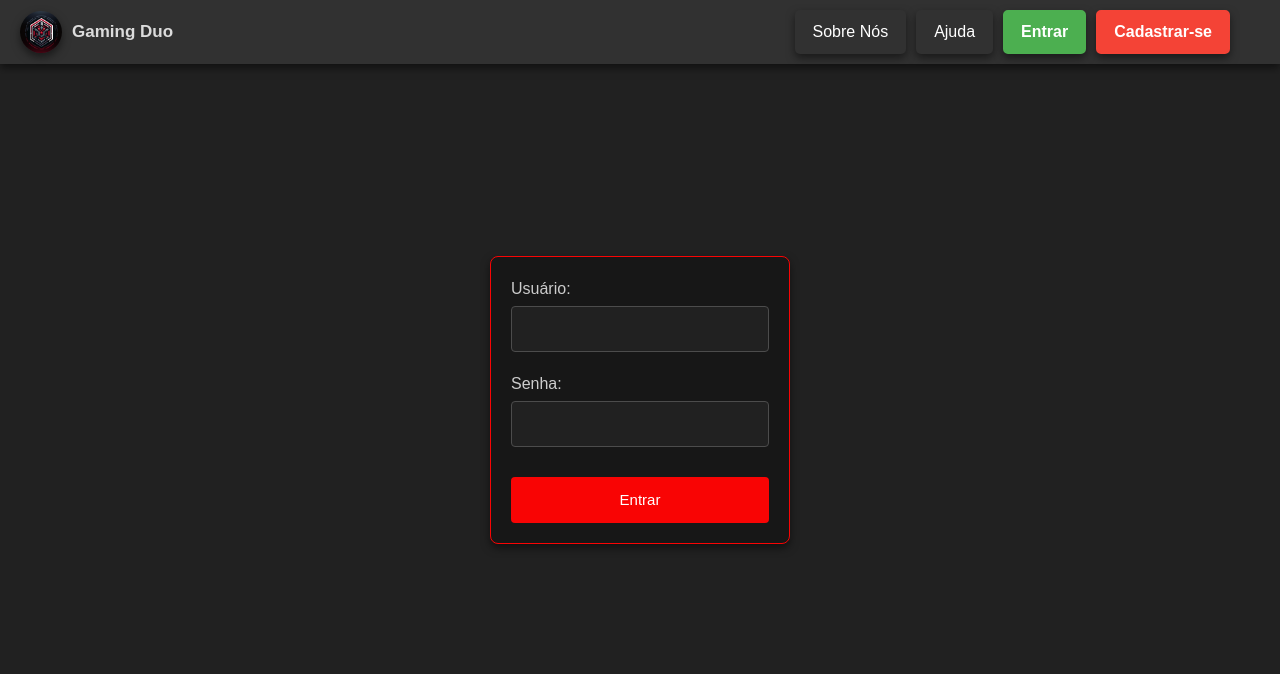
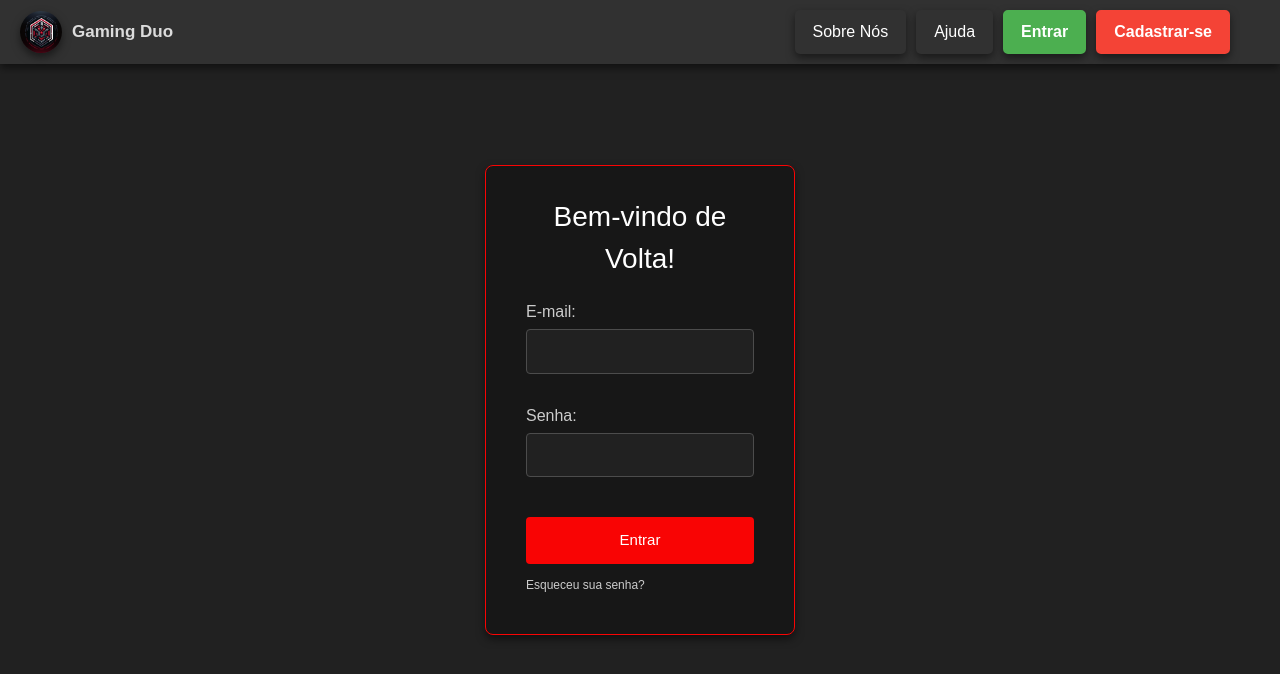
Before and after one commit to MauricioAlcantara/Gaming-Duo, a Vue app: page /login in a window 1280 px wide. Shown: the top 674 px of the page. Built offline with nearby package versions, Linux system fonts and the light colour scheme.

Commit message:
Atualizacao Tela Login

```diff
--- a/src/components/Login.vue
+++ b/src/components/Login.vue
@@ -1,16 +1,35 @@
 <template>
   <div class="login-container">
     <form @submit.prevent="handleLogin" class="login-form">
+      <h1 class="welcome-text">Bem-vindo de Volta!</h1>
       <div class="form-group">
-        <label for="username">Usuário:</label>
-        <input type="text" id="username" v-model="loginData.username" required>
+        <label for="username">
+          <span v-if="showUsernameRequired" class="required">* </span>E-mail:
+        </label>
+        <input type="text" id="username" v-model="loginData.username" @input="clearErrors('username')"
+               :style="showUsernameRequired ? 'border-color: #f90404' : ''">
+        <p v-if="showUsernameRequired" class="error-message">É necessário informar um e-mail.</p>
       </div>
       <div class="form-group">
-        <label for="password">Senha:</label>
-        <input type="password" id="password" v-model="loginData.password" required>
+        <label for="password">
+          <span v-if="showPasswordRequired" class="required">* </span>Senha:
+        </label>
+        <input type="password" id="password" v-model="loginData.password" @input="clearErrors('password')"
+               :style="showPasswordRequired ? 'border-color: #f90404' : ''">
+        <p v-if="showPasswordRequired" class="error-message">É necessário informar uma senha.</p>
       </div>
       <button type="submit">Entrar</button>
+      <p class="password-reset" @click="toggleResetPasswordModal">Esqueceu sua senha?</p>
     </form>
+    <div v-if="showResetPasswordModal" class="modal">
+      <div class="modal-content">
+        <span class="close" @click="toggleResetPasswordModal">&times;</span>
+        <h2>Redefinir Senha</h2>
+        <p>Por favor, insira seu e-mail para receber um link de redefinição de senha.</p>
+        <input type="email" v-model="resetEmail" placeholder="Seu e-mail">
+        <button @click="sendResetLink">Enviar</button>
+      </div>
+    </div>
   </div>
 </template>
 
@@ -22,12 +41,36 @@ export default {
       loginData: {
         username: '',
         password: ''
-      }
+      },
+      showUsernameRequired: false,
+      showPasswordRequired: false,
+      showResetPasswordModal: false,
+      resetEmail: ''
     };
   },
   methods: {
     handleLogin() {
-      console.log('Login attempt with:', this.loginData);
+      this.showUsernameRequired = !this.loginData.username;
+      this.showPasswordRequired = !this.loginData.password;
+
+      if (!this.showUsernameRequired && !this.showPasswordRequired) {
+        console.log('Login attempt with:', this.loginData);
+      }
+    },
+    clearErrors(field) {
+      if (field === 'username' && this.loginData.username) {
+        this.showUsernameRequired = false;
+      }
+      if (field === 'password' && this.loginData.password) {
+        this.showPasswordRequired = false;
+      }
+    },
+    toggleResetPasswordModal() {
+      this.showResetPasswordModal = !this.showResetPasswordModal;
+    },
+    sendResetLink() {
+      console.log('Enviar link de redefinição para:', this.resetEmail);
+      this.toggleResetPasswordModal();
     }
   }
 }
@@ -45,13 +88,21 @@ export default {
 
 .login-form {
   width: 100%;
-  max-width: 300px;
-  padding: 20px;
+  max-width: 310px;
+  padding: 20px 40px 40px;
   box-shadow: 0 4px 8px rgba(0, 0, 0, 0.5);
   background: #171717;
   border: 1px solid #f90404;
   border-radius: 8px;
   color: #FFF;
+}
+
+.welcome-text {
+  margin-top: 10px;
+  margin-bottom: 20px;
+  font-size: 28px;
+  color: #ffffff;
+  text-align: center;
 }
 
 .login-form button {
@@ -72,7 +123,7 @@ export default {
 }
 
 .form-group {
-  margin-bottom: 20px;
+  margin-bottom: 30px;
 }
 
 label {
@@ -81,8 +132,81 @@ label {
   color: #ccc;
 }
 
-input[type="text"],
-input[type="password"] {
+.password-reset {
+  color: #CCC;
+  text-align: left;
+  margin-top: 12px;
+  font-size: 12px;
+  cursor: pointer;
+  display: block;
+}
+
+.modal {
+  position: fixed;
+  left: 0;
+  top: 0;
+  width: 100%;
+  height: 100%;
+  background-color: rgba(0, 0, 0, 0.5);
+  display: flex;
+  justify-content: center;
+  align-items: center; /* Alinha verticalmente ao centro */
+}
+
+.modal-content {
+  background: white;
+  padding: 20px;
+  border-radius: 8px;
+  width: 400px; /* Ajuste essa largura conforme necessário */
+  text-align: center;
+  margin-top: 50px; /* Ajusta o modal para ficar mais baixo */
+  box-sizing: border-box; /* Garante que o padding seja incluído na largura */
+}
+
+.close {
+  float: right;
+  cursor: pointer;
+  font-size: 28px;
+}
+
+.close:hover {
+  color: red;
+}
+
+input[type="email"] {
+  width: 100%;
+  padding: 10px;
+  margin-top: 20px;
+  border-radius: 4px;
+  border: 1px solid #ccc;
+  box-sizing: border-box;
+  font-size: 15px;
+  outline: none;
+}
+
+button {
+  width: 100%;
+  padding: 10px;
+  margin-top: 20px;
+  background-color: #f90404;
+  color: white;
+  border: none;
+  border-radius: 4px;
+  font-size: 14px;
+}
+
+
+.required {
+  color: #f90404;
+}
+
+.error-message {
+  color: #f90404;
+  margin-top: 6px;
+  font-size: 13px;
+}
+
+input[type="text"], input[type="password"] {
   width: 100%;
   padding: 10px;
   border: 1px solid #4c4c4c;
@@ -90,6 +214,8 @@ input[type="password"] {
   border-radius: 4px;
   box-sizing: border-box;
   color: #fff;
+  font-size: 15px;
   transition: border-color 0.3s, box-shadow 0.3s;
+  outline: none;
 }
 </style>
```
